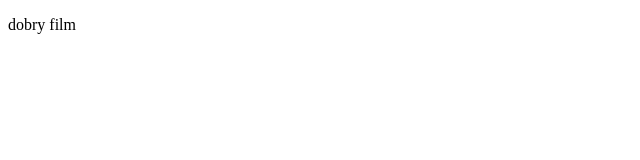
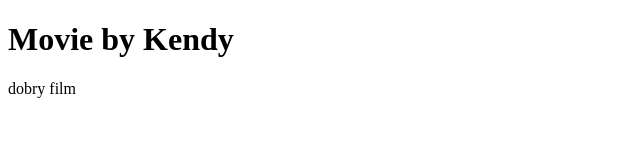
Before and after one commit to Kendy33/GIT, a plain HTML site: page index.html in a window 1280 px wide. Shown: the whole page, without its empty margins (0-640 px from the left). Drawn offline with Linux system fonts and the light colour scheme.

```diff
--- a/index.html
+++ b/index.html
@@ -6,6 +6,7 @@
     <title>Git out</title>
 </head>
 <body>
+    <h1>Movie by Kendy</h1>
     <p>dobry film</p>
 </body>
 </html>
```
